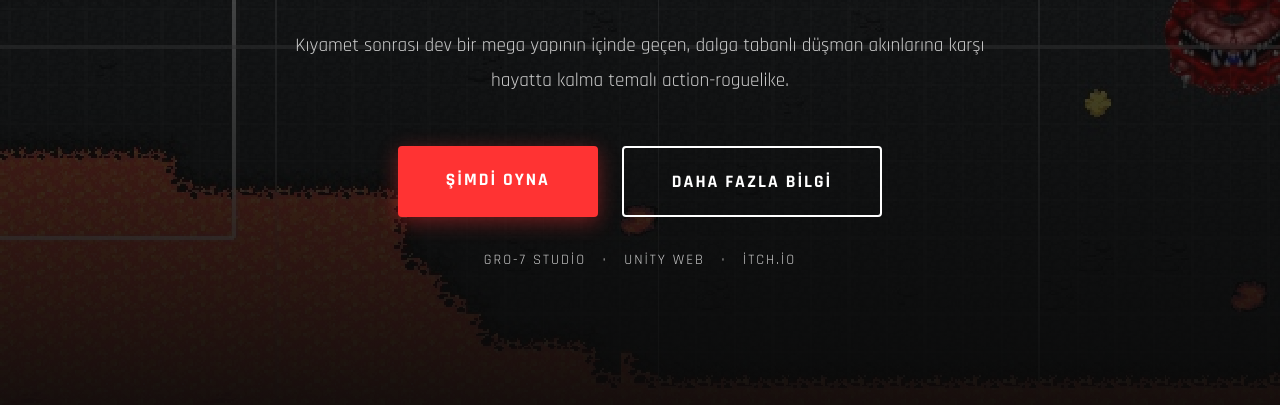
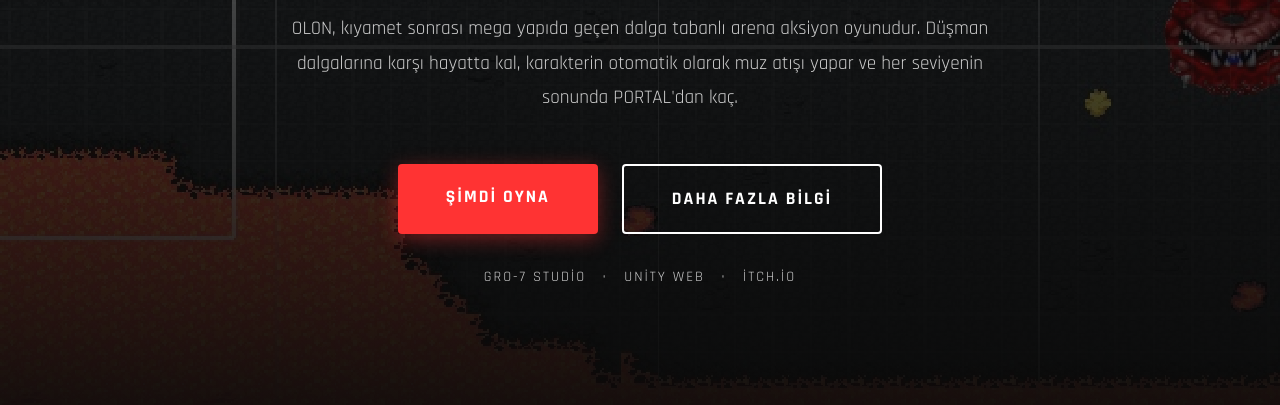
Before and after one commit to Okkahai/0lon-Web, a website: page index.html in a window 1280 px wide. Shown: the part 395-800 px from the top of the page. Drawn offline with Linux system fonts and the light colour scheme.

Commit message:
Fix hero description

```diff
--- a/index.html
+++ b/index.html
@@ -45,7 +45,7 @@
                 <h1 class="hero-title">OL0N</h1>
                 <p class="hero-subtitle">KIYAMET SONRASI HAYATTA KALMA</p>
                 <p class="hero-description">
-                    Kıyamet sonrası dev bir mega yapının içinde geçen, dalga tabanlı düşman akınlarına karşı hayatta kalma temalı action-roguelike.
+                    OL0N, kıyamet sonrası mega yapıda geçen dalga tabanlı arena aksiyon oyunudur. Düşman dalgalarına karşı hayatta kal, karakterin otomatik olarak muz atışı yapar ve her seviyenin sonunda PORTAL'dan kaç.
                 </p>
                 <div class="hero-buttons">
                     <a href="#play" class="btn-primary">ŞİMDİ OYNA</a>
```
